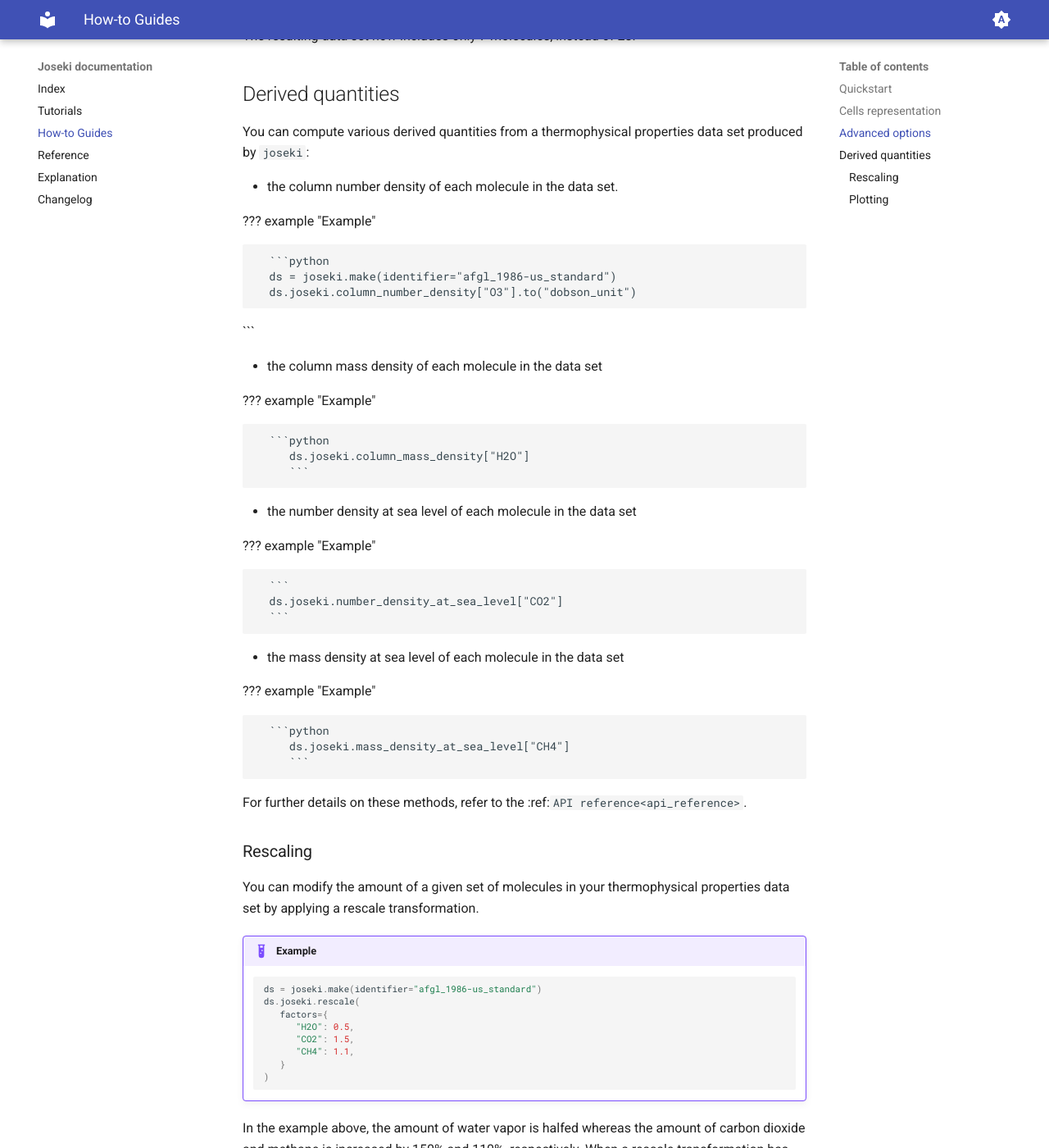
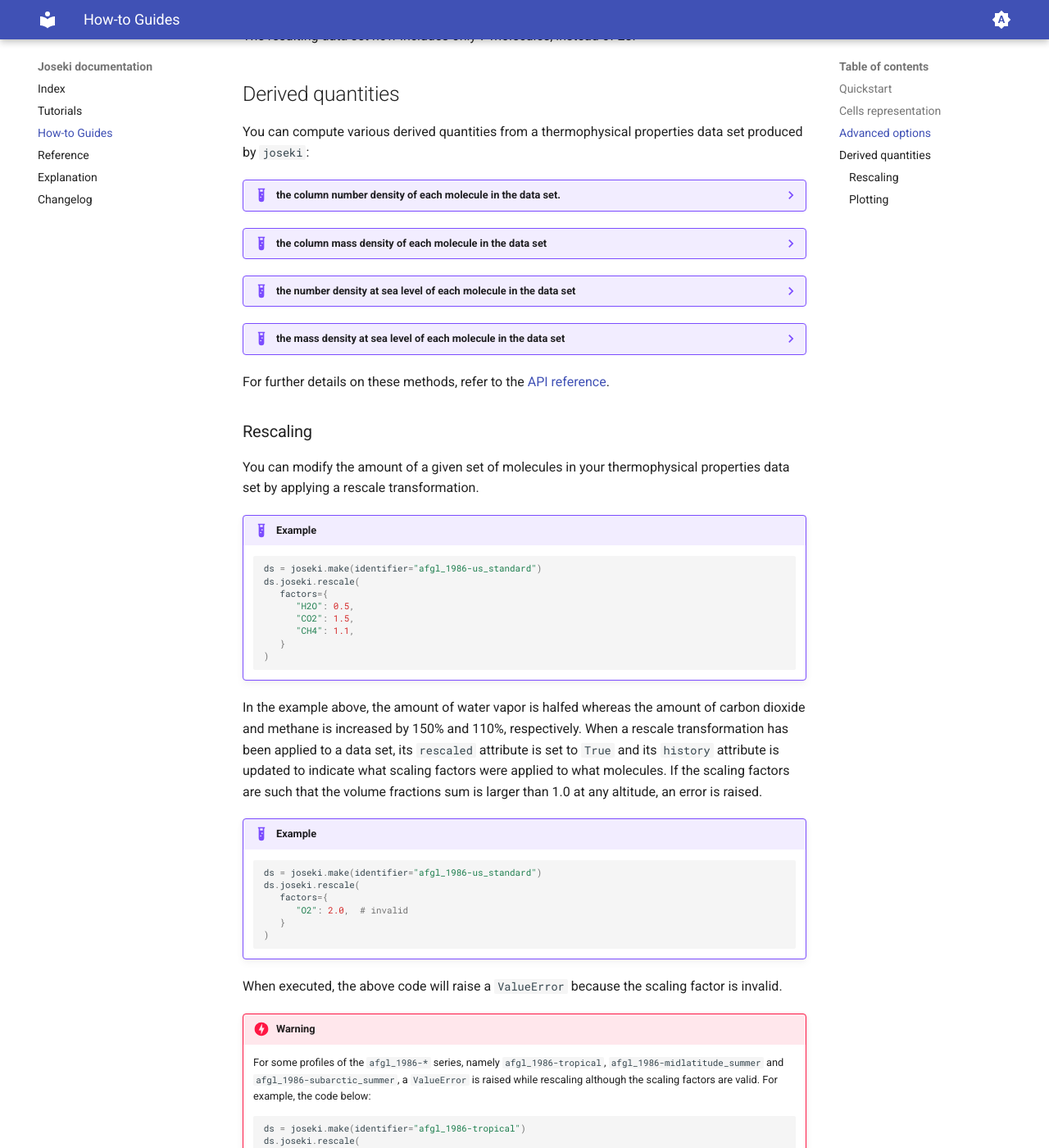
Before and after one commit to rayference/joseki, an MkDocs documentation site: the page built from docs/how-to-guides.md, in a window 1280 px wide and 1400 px high, scrolled down 1496 px. Shown: the whole window at 82% size. Built offline with MkDocs 1.6.1 and Material for MkDocs 9.7.7, drawn with Linux system fonts in a browser that asks for light colours; some of the changed text lies outside the part shown.

Commit message:
Documentation - reformatting

````diff
--- a/docs/how-to-guides.md
+++ b/docs/how-to-guides.md
@@ -78,40 +78,36 @@
 You can compute various derived quantities from a thermophysical properties
 data set produced by `joseki`:
 
-* the column number density of each molecule in the data set.
 
-  ??? example "Example"
+??? example "the column number density of each molecule in the data set."
 
-      ```python
-      ds = joseki.make(identifier="afgl_1986-us_standard")
-      ds.joseki.column_number_density["O3"].to("dobson_unit")
-  ```
+    ```python
+    ds = joseki.make(identifier="afgl_1986-us_standard")
+    ds.joseki.column_number_density["O3"].to("dobson_unit")
+    ```
 
-* the column mass density of each molecule in the data set
 
-  ??? example "Example"
 
-      ```python
-         ds.joseki.column_mass_density["H2O"]
-         ```
+??? example "the column mass density of each molecule in the data set"
 
-* the number density at sea level of each molecule in the data set
+    ```python
+    ds.joseki.column_mass_density["H2O"]
+    ```
 
-  ??? example "Example"
 
-      ```
-      ds.joseki.number_density_at_sea_level["CO2"]
-      ```
+??? example "the number density at sea level of each molecule in the data set"
 
-* the mass density at sea level of each molecule in the data set
+    ```python
+    ds.joseki.number_density_at_sea_level["CO2"]
+    ```
 
-  ??? example "Example"
+??? example "the mass density at sea level of each molecule in the data set"
 
-      ```python
-         ds.joseki.mass_density_at_sea_level["CH4"]
-         ```
+    ```python
+    ds.joseki.mass_density_at_sea_level["CH4"]
+    ```
 
-For further details on these methods, refer to the :ref:`API reference<api_reference>`.
+For further details on these methods, refer to the [API reference](reference.md).
 
 ### Rescaling
 
@@ -208,71 +204,79 @@
     For plotting, you will need to install the
     [matplotlib library](https://matplotlib.org).
 
-You can easily make a plot of any of the four variables of a dataset, i.e.,
+You can easily make a plot of any of the variables of a dataset, i.e.,
 air pressure (``p``), air temperature (``t``), air number density (``n``) or
-volume mixing ratio (``x``):
+volume fraction (``x_*``):
 
-``` python
-import matplotlib.pyplot as plt
+??? example "Pressure plot"
 
-ds = joseki.make(
-   identifier="afgl_1986-us_standard",
-   additional_molecules=False
-)
+    ``` python
+    import matplotlib.pyplot as plt
 
-ds.p.plot(
-   figsize=(4, 8),
-   ls="dotted",
-   marker=".",
-   y="z",
-   xscale="log",
-)
-plt.show()
-```
+    ds = joseki.make(
+       identifier="afgl_1986-us_standard",
+       additional_molecules=False
+    )
 
-![image](fig/user_guide/plotting-p.png)
+    ds.p.plot(
+       figsize=(4, 8),
+       ls="dotted",
+       marker=".",
+       y="z",
+       xscale="log",
+    )
+    plt.show()
+    ```
 
-```python
-ds.t.plot(
-   figsize=(4, 8),
-   ls="dotted",
-   marker=".",
-   y="z",
-   xscale="linear",
-)
-plt.show()
-```
+    ![image](fig/user_guide/plotting-p.png)
 
-![image](fig/user_guide/plotting-t.png)
+??? example "Temperature plot"
 
-```python
-ds.n.plot(
-   figsize=(4, 8),
-   ls="dotted",
-   marker=".",
-   y="z",
-   xscale="log",
-)
-plt.show()
-```
+    ```python
+    ds.t.plot(
+       figsize=(4, 8),
+       ls="dotted",
+       marker=".",
+       y="z",
+       xscale="linear",
+    )
+    plt.show()
+    ```
 
-![image](fig/user_guide/plotting-n.png)
+    ![image](fig/user_guide/plotting-t.png)
+
+??? example "Number density plot"
+
+    ```python
+    ds.n.plot(
+       figsize=(4, 8),
+       ls="dotted",
+       marker=".",
+       y="z",
+       xscale="log",
+    )
+    plt.show()
+    ```
+
+    ![image](fig/user_guide/plotting-n.png)
 
 
-```python
-plt.figure(figsize=(8, 8))
+??? example "Volume fraction plot"
 
-for m in ds.joseki.molecules:
-    ds[f"x_{m}"].plot(
-        ls="dotted",
-        marker=".",
-        y="z",
-        xscale="log",
-    )
+    ```python
+    plt.figure(figsize=(8, 8))
 
-plt.xlabel("volume fraction [dimensionless]")
-plt.legend(ds.joseki.molecules)
-plt.show()
-```
+    for m in ds.joseki.molecules:
+       ds[f"x_{m}"].plot(
+          ls="dotted",
+          marker=".",
+          y="z",
+          xscale="log",
+       )
 
-![image](fig/user_guide/plotting-x.png)
+    plt.xlabel("volume fraction [dimensionless]")
+    plt.legend(ds.joseki.molecules)
+    plt.show()
+    ```
+
+    ![image](fig/user_guide/plotting-x.png)
````
